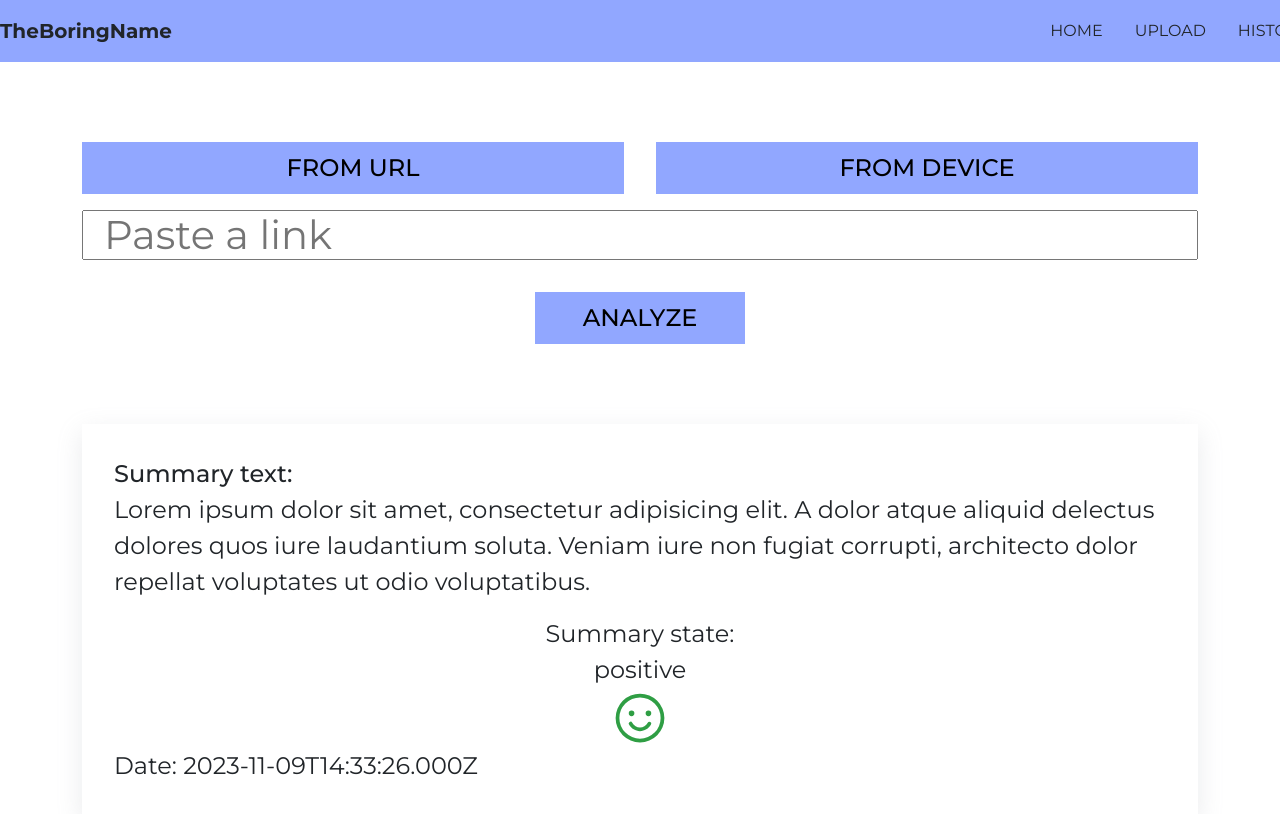
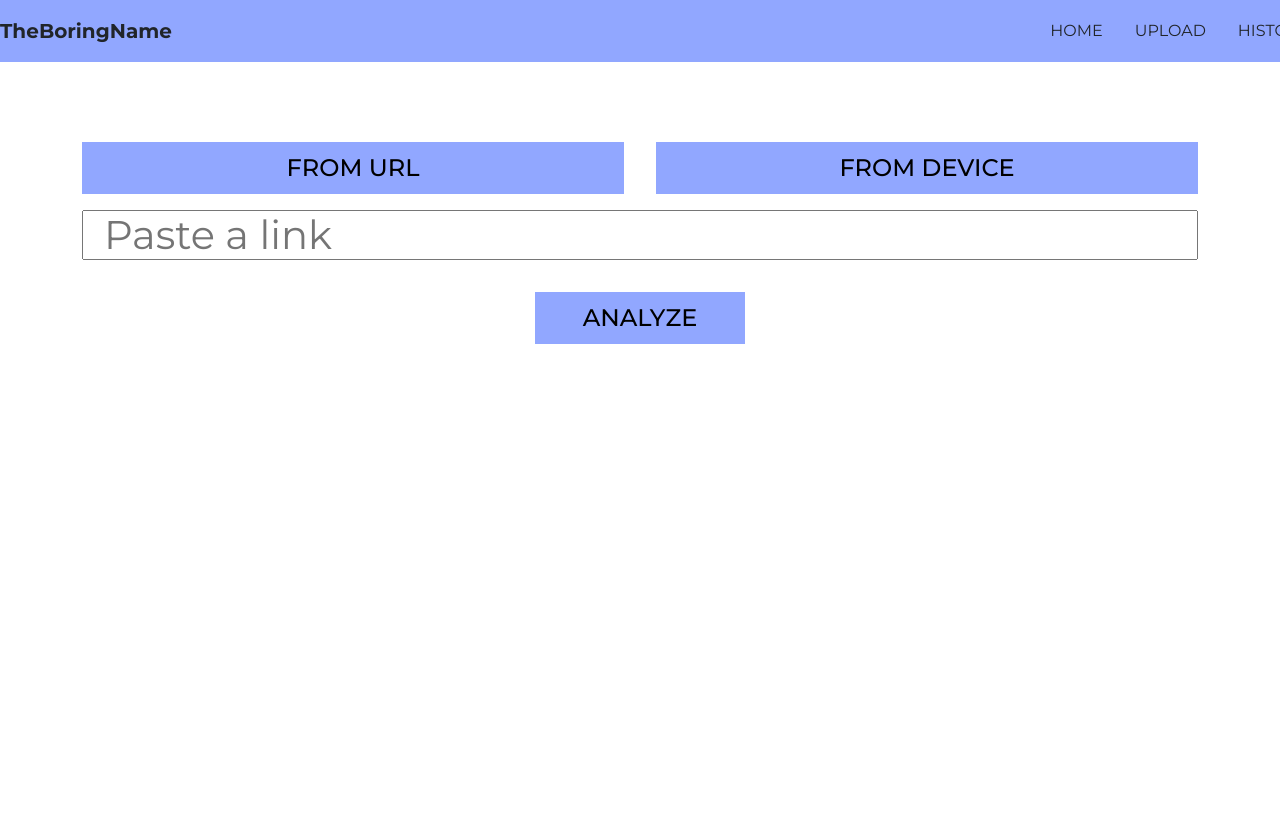
Before and after one commit to TheBoringName/frontend-module, a React (Vite) app: page /upload in a window 1280 px wide. Shown: the top 814 px of the page. Built offline with nearby package versions, Linux system fonts and the light colour scheme.

Commit message:
Add random result and progress bar

```diff
--- a/public/mocked_responses.json
+++ b/public/mocked_responses.json
@@ -1,20 +1,17 @@
 [
     {
-        "summary_score": 80,
+        "summary_score": 1,
         "summary_text": "Ugułem fajny filmik. W wypowiedzi poruszone zostały różne teorie dotyczące kształtu Ziemi, w tym pomysł, że może to być pół okrągła lub posiadać jakąś 'ość'. Autor chwali się również, że był na księżycu.  Autor wyraża zdziwienie i zdumienie w związku z tymi różnymi perspektywami, a także wydaje się podchodzić do tematu z humorem i satyrą. ",
-        "timestamp_generated": "Sat, 04 Nov 2023 19:36:54 GMT",
         "video_id": "Major na Księżycu"
     },
     {
-        "summary_score": 0,
+        "summary_score": 2,
         "summary_text": "Na końcu słoik pęka...",
-        "timestamp_generated": "Sat, 04 Nov 2023 19:36:54 GMT",
         "video_id": "Ten jeden słoik"
     },
     {
-        "summary_score": 100,
+        "summary_score": 0,
         "summary_text": "W nagraniu widać tytułowego Pawła Jumpera, który decyduje się na skok na rowerze z około 1,5 metrowej rampy. Wyczyn kończy się porażką, gdyż Paweł spada z roweru i uderza o ziemię. W słowach Pawła czuć ból, jednak śmiech kolegów jest głównym elementem tego wideo. Słychać kolegę Pawła, który nagrywał całe zajście, pada kwestia To już się kameruje, która weszła do języka polskich internautów.",
-        "timestamp_generated": "Sat, 04 Nov 2023 19:36:54 GMT",
         "video_id": "Pan Paweł Jumper"
     }
 ]
--- a/src/components/Upload/Result.jsx
+++ b/src/components/Upload/Result.jsx
@@ -1,6 +1,6 @@
 import styles from './Result.module.css';
 import { Smiley, SmileyMeh, SmileySad } from '@phosphor-icons/react';
-
+import responses from '../../../public/mocked_responses.json'
 const Result = () => {
   const date = new Date();
   const status = [
@@ -17,23 +17,27 @@ const Result = () => {
       emoji: <SmileySad size={60} color='#e03131'/>,
     },
   ];
-
+  function getRandomInt(max){
+    return Math.floor(Math.random()* max)
+  }
+  const object = responses[getRandomInt(responses.length)]
   return (
     <>
       <div className={styles.result}>
         <label className={styles.lab}>
+          Title:
+        </label>
+        <p className={styles.summary}>{object.video_id}</p>
+        <label className={styles.lab}>
           Summary text:
         </label>
         <p className={styles.summary}>
-          Lorem ipsum dolor sit amet, consectetur adipisicing elit. A dolor
-          atque aliquid delectus dolores quos iure laudantium soluta. Veniam
-          iure non fugiat corrupti, architecto dolor repellat voluptates ut odio
-          voluptatibus.
+          {object.summary_text}
         </p>
         <div className={styles['status-box']}>
           <p>Summary state: </p>
-          <span>{status[0].grade}</span>
-          {status[0].emoji}
+          <span>{status[object.summary_score].grade}</span>
+          {status[object.summary_score].emoji}
         </div>
         <span className={styles.date}>Date: {date.toISOString()}</span>
       </div>
--- a/src/pages/Upload/Uplod.jsx
+++ b/src/pages/Upload/Uplod.jsx
@@ -35,7 +35,7 @@ const Upload = () => {
             setIsLoading(false);
             return 0; }
         });
-    },50)
+    },30)
   }
 
   return (
@@ -69,7 +69,7 @@ const Upload = () => {
         <button className={`${styles.search} ${styles.btn}`} onClick={analyze}>Analyze</button>
       </div>
       {isLoading ? <ProgressBar progress={progress}/>:null}
-      <Result />
+      {isLoaded?<Result />: null}
     </>
   );
 };
```
